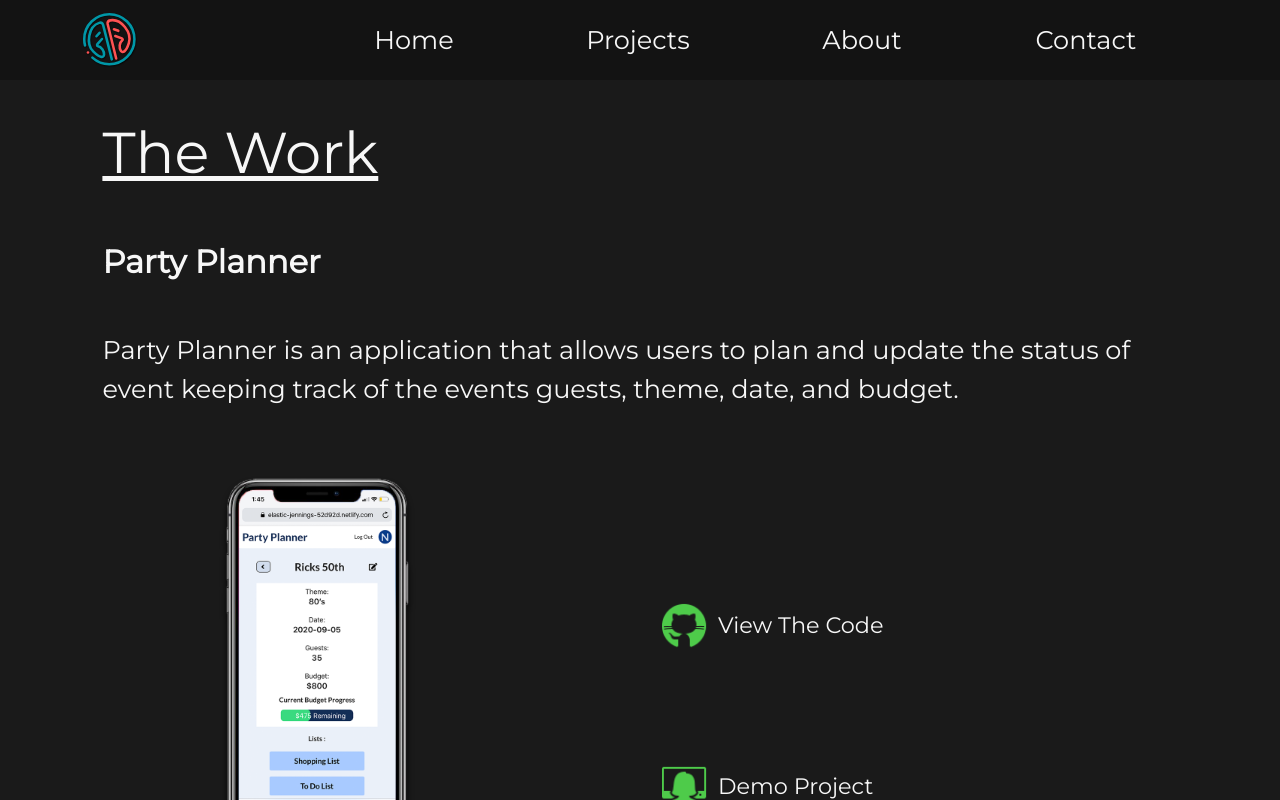
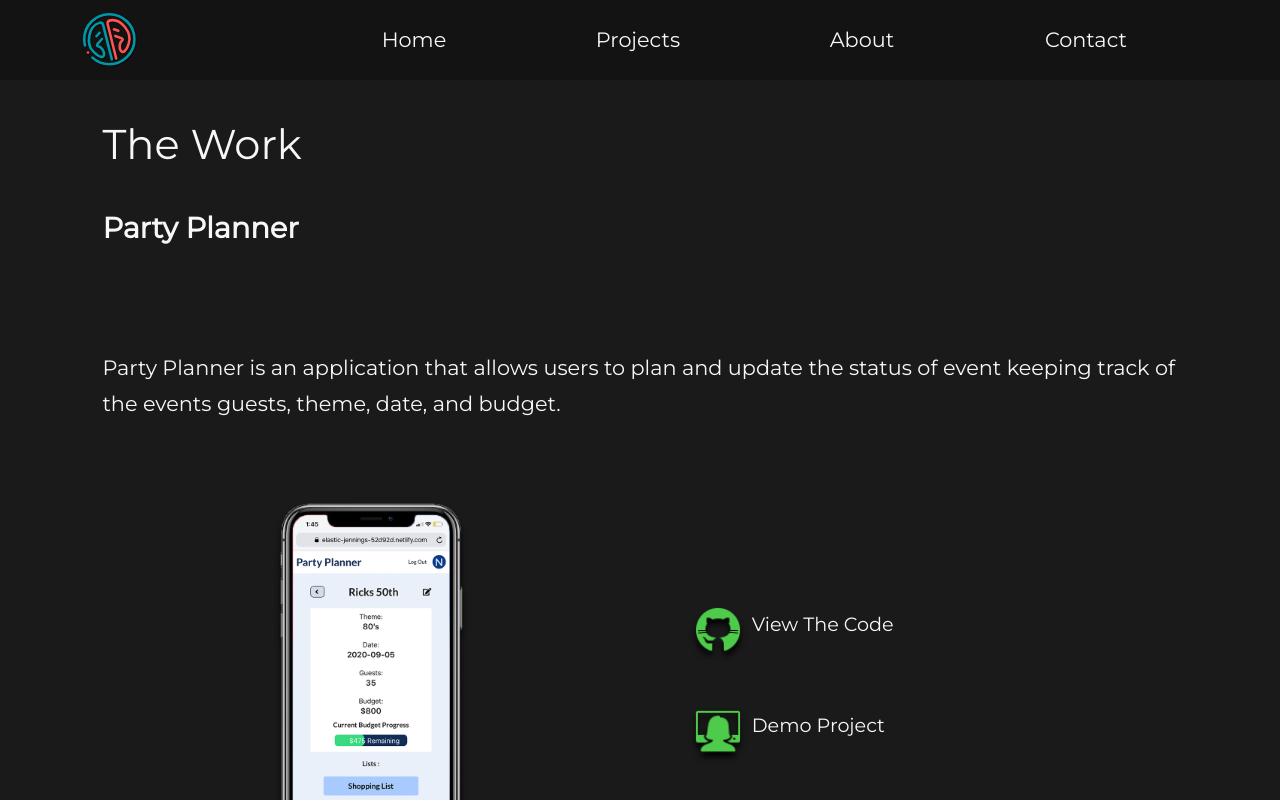
Before and after one commit to armandoroman1016/armando_roman_portfolio, a React (Create React App) app in the folder armando_roman_portfolio/: page /projects in a window 1280 px wide. Both pictures are taken after a click on the item "Projects". Shown: the part 740-1540 px from the top of the page. Built offline with nearby package versions, Linux system fonts and the light colour scheme; a web font is replaced by a local one.

Commit message:
project conatiners spaced properly

```diff
--- a/armando_roman_portfolio/src/App.js
+++ b/armando_roman_portfolio/src/App.js
@@ -1,11 +1,8 @@
 import React from 'react';
-import LandingPage from './components/LandingPage'
-import Projects from './components/Projects'
-import Contact from './components/Contact'
-import About from './components/About'
 import useWindowSize from './hooks/WindowSize'
 import Desktop from './routing/Desktop'
 import Mobile from './routing/Mobile'
+import Footer from './components/Footer.js'
 
 function App() {
 
@@ -17,6 +14,7 @@ function App() {
         <Desktop />
         : <Mobile />
       }
+      {/* <Footer/> */}
     </div>
   );
 }
--- /dev/null
+++ b/armando_roman_portfolio/src/components/Footer.js
@@ -0,0 +1,12 @@
+import React from 'react'
+
+const Footer = () => {
+
+    return(
+        <div className = 'footer'>
+            <p>&copy; 2019 Armando Roman</p>
+        </div>
+    )
+}
+
+export default Footer
--- a/armando_roman_portfolio/src/components/Project.js
+++ b/armando_roman_portfolio/src/components/Project.js
@@ -3,12 +3,15 @@ import computer from '../assests/images/computer.png'
 import github from '../assests/images/github.png'
 import VisibilitySensor from "react-visibility-sensor";
 import { Spring, config } from 'react-spring/renderprops'
+import useWindowSize from '../hooks/WindowSize'
 
 const Project = props => {
 
     const { project } = props
 
     let className = ''
+
+    const { height, width } = useWindowSize()
 
     if (project.hasMobileMock) {
         className = 'mobile-mock'
@@ -31,18 +34,32 @@ const Project = props => {
                                 className='project-container'
                                 style={props}>
                                 <h2 className='project-header'>{project.projectName}</h2>
-                                <div className='img-description'>
+                                <div className={`img-description ${className}`}>
                                     <p className='project-description'>{project.projectDescription}</p>
-                                    <img src={project.projectImg} className={`project-img ${className}`} alt='project-snapshot' />
+                                    <img src={project.projectImg} className={`project-img`} alt='project-snapshot' />
+                                    { width < 1400 ? <div className='project-links'>
+                                        <div className='project-link'>
+                                            <a href={project.githubUrl}><img src={github} alt='github icon' className='icon' />View The Code</a>
+                                        </div>
+                                        <div className='project-link'>
+                                            <a href={project.projectUrl}><img src={computer} alt='computer icon' className='icon' />Demo Project</a>
+                                        </div>
+                                    </div>
+                                    :
+                                    null
+                                }
                                 </div>
-                                <div className='project-links'>
-                                    <div className='project-link'>
-                                        <a href={project.githubUrl}><img src={github} alt='github icon' className='icon' />View The Code</a>
-                                    </div>
-                                    <div className='project-link'>
-                                        <a href={project.projectUrl}><img src={computer} alt='computer icon' className='icon' />Demo Project</a>
-                                    </div>
+                                { width >= 1400 ? <div className='project-links'>
+                                <div className='project-link'>
+                                    <a href={project.githubUrl}><img src={github} alt='github icon' className='icon' />View The Code</a>
                                 </div>
+                                <div className='project-link'>
+                                    <a href={project.projectUrl}><img src={computer} alt='computer icon' className='icon' />Demo Project</a>
+                                </div>
+                            </div>
+                            :
+                            null
+                        }
                             </div>
                         )}
                     </Spring>
--- /dev/null
+++ b/armando_roman_portfolio/src/styles/Footer.scss
@@ -0,0 +1,10 @@
+.footer {
+   position: absolute;
+   bottom: 0;
+   right: 0;
+   color: $font-color;
+   font-size: .8rem;
+//    font-weight: 500;
+   padding: 0 1rem 1rem 0;
+   overflow: hidden;
+}
--- a/armando_roman_portfolio/src/styles/Projects.scss
+++ b/armando_roman_portfolio/src/styles/Projects.scss
@@ -1,9 +1,10 @@
 .projects-section {
     overflow: hidden;
     background: $background-color;
-    min-height: 100vh;
+    // min-height: 100vh;
     font-family: 'Montserrat', 'Merriweather', 'Times New Roman', Times, serif;
     max-width: 100vw;
+    // height:100%;
 
     @include xl-tablet {
         min-height: 0;
@@ -38,15 +39,14 @@
 
         h1 {
             color: $font-color;
-            text-decoration-line: underline;
-            font-size: 3.6rem;
+            font-size: 2.6rem;
             text-align: left;
 
 
             @include mobile {
-                font-size: 2.4rem;
+                font-size: 1.8rem;
                 margin-left: 8%;
-                text-decoration-line: underline;
+                text-decoration-line: none;
                 margin-bottom: 4%;
             }
         }
@@ -57,38 +57,39 @@
             display: flex;
             flex-direction: column;
             justify-content: space-around;
-            margin: 50px 0;
+            // margin: rem 0;
             color: $font-color;
 
             @include xl-tablet {
-                padding: 4rem 0;
+                padding: 3rem 0;
                 margin: 0;
                 width: 100%;
                 position: relative;
+                flex-direction: row;
+                flex-wrap: wrap;
             }
 
             @include mobile {
-                padding: 0;
-                margin: 0;
-                margin: 3% 0 0 8%;
+                padding: 1rem 0;
+                margin: 0 0 0 8%;
                 justify-content: space-between;
             }
 
             .project-header {
-                font-size: 2.6rem;
+                font-size: 1.8rem;
                 width: 90%;
                 z-index: 1;
 
                 @include xl-tablet {
-                    font-size:2rem;
                     margin-bottom: 5%;
                     font-weight: 800;
+                    width: 100%;
                 }
 
                 @include mobile {
                     margin-bottom: 0;
                     font-weight: 0;
-                    font-size: 1.6rem;
+                    font-size: 1.2rem;
                 }
             }
 
@@ -98,9 +99,12 @@
                 align-items: center;
                 width: 100%;
                 height: 100%;
+                padding: 2rem 0;
+
 
                 @include xl-tablet {
                     flex-wrap: wrap;
+                    justify-content: space-around;
                 }
 
                 @include mobile {
@@ -113,39 +117,27 @@
                 img {
                     width: 35%;
                     height: auto;
-                    margin-top: -10%;
+
                     z-index: 0;
                     filter: drop-shadow(0px 5px 3px black);
 
                     @include xl-tablet {
                         margin: 0;
-                        margin-top: 4%;
+                        padding: 5% 0 0 0;
                         width: 40%;
                     }
 
                     @include mobile {
                         margin: 0;
-                        width: 100%;
+                        padding: 10% 0;
+                        width: 70%;
                     }
                 }
 
-                .mobile-mock {
-                    transform: translateY(8%);
-
-                    @include xl-tablet {
-                        transform: translateY(0);
-                    }
-
-                    @include mobile {
-                        transform: translateY(0);
-                        width: 80%;
-                        margin-top: 3%;
-                    }
-                }
 
                 .project-description {
-                    font-size: 1.6rem;
-                    line-height: 1.5;
+                    font-size: 1.3rem;
+                    line-height: 1.75;
                     width: 60%;
                     color: $font-color;
 
@@ -155,9 +147,24 @@
 
                     @include mobile {
                         width: 100%;
-                        font-size: 1.2rem;
+                        font-size: 1rem;
                     }
                 }
+            }
+
+
+            .mobile-mock {
+                padding: 0;
+                margin: 0;
+                height: 100%;
+                margin-top: -8%;
+                .project-description{
+                    margin-top: 5%;
+                }
+                @include xl-tablet {
+                    margin-top: 0;
+                }
+
             }
 
             .project-links {
@@ -165,7 +172,7 @@
                 display: flex;
                 justify-content: space-between;
                 align-items: center;
-                margin-top: 6%;
+                margin-top: 2%;
 
                 @include xl-tablet {
                     flex-direction: column;
@@ -173,9 +180,9 @@
                     width: 40%;
                     align-items: flex-start;
                     justify-content: space-between;
-                    position: absolute;
-                    bottom: 15%;
-                    right: 10%;
+                    // position: absolute;
+                    // bottom: 20%;
+                    // right: 10%;
                 }
 
                 @include mobile {
@@ -190,12 +197,16 @@
                 .project-link {
                     margin: 0 0 20px 20px;
 
+                    @include xl-tablet{
+                        margin: 5% 0;
+                    }
+
                     @include mobile {
                         margin: 2% 2%;
                     }
 
                     a {
-                        font-size: 1.4rem;
+                        font-size: 1.2rem;
                         text-decoration: none;
                         width: 100%;
                         color: $font-color;
@@ -204,7 +215,7 @@
 
                         @include mobile {
                             width: 100%;
-                            font-size: 1rem;
+                            font-size: .8rem;
                         }
                     }
 
--- a/armando_roman_portfolio/src/styles/index.scss
+++ b/armando_roman_portfolio/src/styles/index.scss
@@ -7,6 +7,7 @@
 @import './Projects.scss';
 @import './Contact.scss';
 @import './About.scss';
+@import './Footer.scss';
 
 .page {
     position: absolute;
--- a/armando_roman_portfolio/src/styles/nav.scss
+++ b/armando_roman_portfolio/src/styles/nav.scss
@@ -51,7 +51,7 @@
         justify-content: space-between;
         align-items: center;
         color: $font-color;
-        font-size: 1.6rem;
+        font-size: 1.3rem;
         list-style: none;
 
         @include xl-tablet {
```
Also changed, not shown: armando_roman_portfolio/src/components/MobileNav.js (+9 -1 lines), armando_roman_portfolio/src/styles/About.scss (+6 -6 lines).
